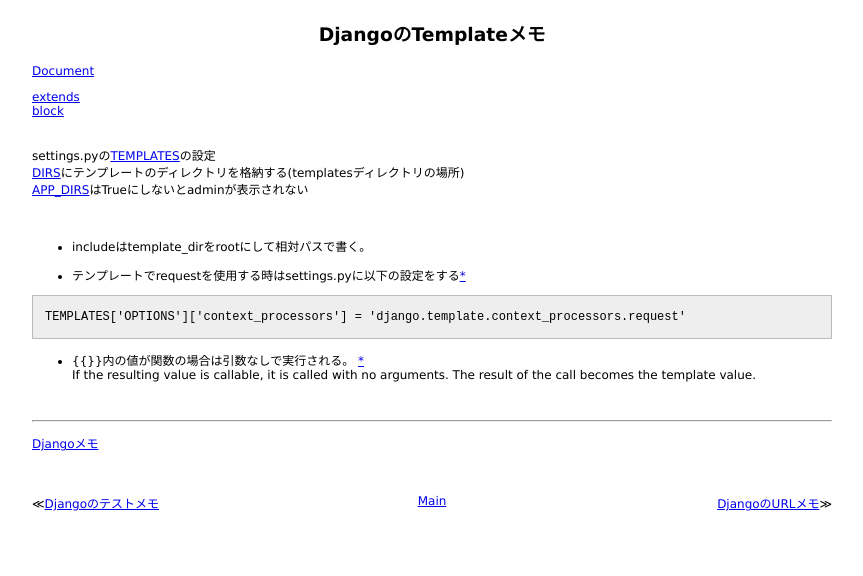
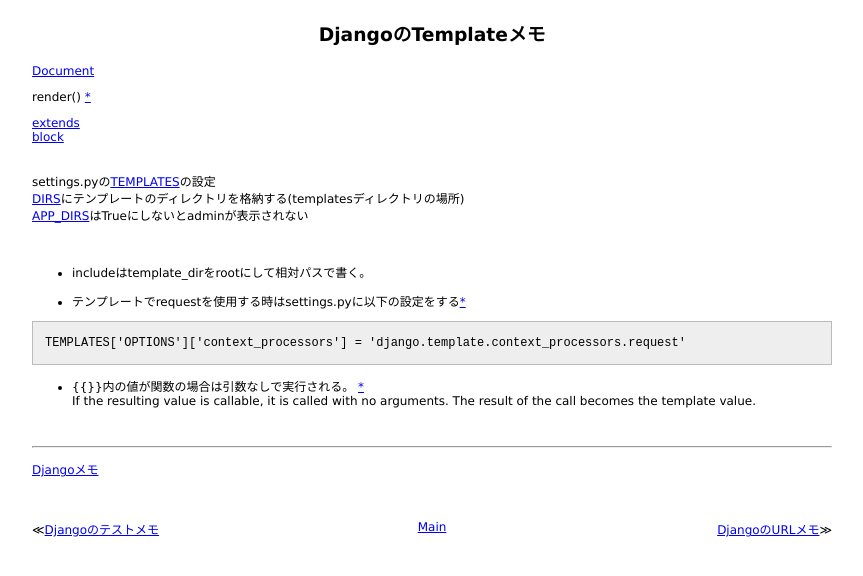
Before and after one commit to 38elements/38elements.github.com, a Jekyll site: the page built from _posts/2014-12-16-django-template.md, in a window 1280 px wide. Shown: the top 576 px of the page, without its empty margins (208-1071 px from the left). Built offline with Jekyll 4.4.1, drawn with Linux system fonts in a browser that asks for light colours.

Commit message:
Update 2014-12-16-django-template.md

```diff
--- a/_posts/2014-12-16-django-template.md
+++ b/_posts/2014-12-16-django-template.md
@@ -3,6 +3,8 @@ layout: posts
 title: DjangoのTemplateメモ
 ---
 [Document](https://docs.djangoproject.com/en/1.9/ref/templates/)
+
+render() [\*](https://docs.djangoproject.com/ja/1.9/topics/http/shortcuts/#render)
 
 [extends](https://docs.djangoproject.com/en/stable/ref/templates/builtins/#extends)
 [block](https://docs.djangoproject.com/en/stable/ref/templates/builtins/#block)
```
